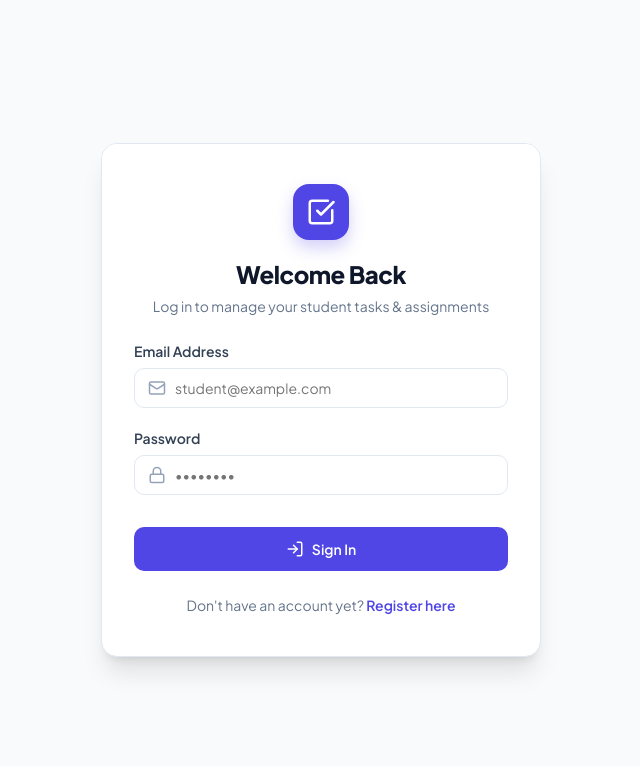
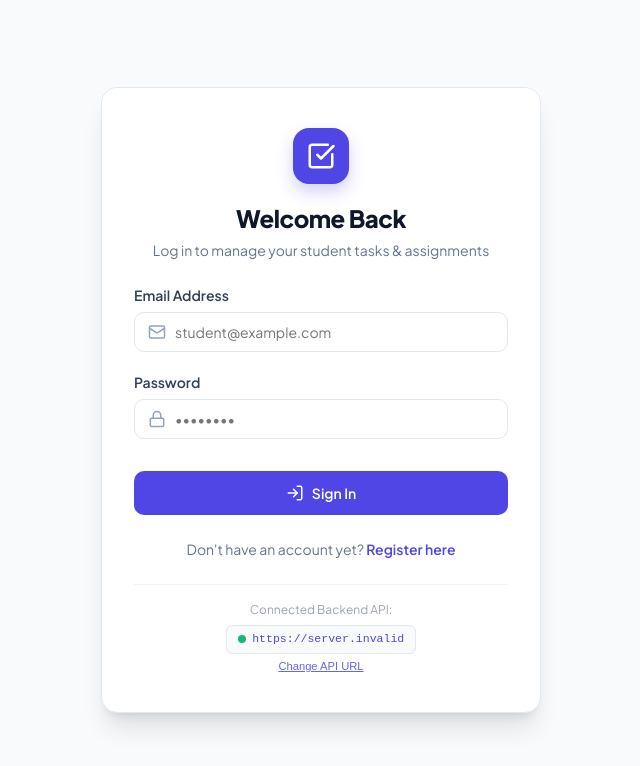
Before and after one commit to mehabin225072/student-task-manager, a React (Vite) app in the folder client/: page /#/login in a window 1280 px wide. Shown: the top 766 px of the page, without its empty margins (319-959 px from the left). Built offline with nearby package versions, Linux system fonts and the light colour scheme; no server answers; the HTML template or start-up script is replaced by a standard one.

Commit message:
fix: smart API url resolution, timeout handling, and Render blueprint tuning

```diff
--- a/client/src/pages/Login.jsx
+++ b/client/src/pages/Login.jsx
@@ -1,6 +1,7 @@
 import React, { useState } from 'react';
 import { Link, useNavigate } from 'react-router-dom';
 import { useAuth } from '../context/AuthContext';
+import { getApiBaseUrl, setApiBaseUrl } from '../services/api';
 import { CheckSquare, LogIn, Lock, Mail, AlertCircle } from 'lucide-react';
 
 const Login = () => {
@@ -33,10 +34,20 @@ const Login = () => {
       navigate('/');
     } catch (err) {
       console.error('Login error:', err);
-      setError(
-        err.response?.data?.message ||
-          'Failed to sign in. Please verify your credentials or server connection.'
-      );
+      if (err.customMessage) {
+        setError(err.customMessage);
+      } else if (err.response?.data?.message) {
+        setError(err.response.data.message);
+      } else if (!err.response && (err.message?.includes('Network') || err.code === 'ERR_NETWORK')) {
+        setError(
+          'Cannot connect to backend server. The cloud backend is waking up or not yet deployed on Render. Please verify below.'
+        );
+      } else {
+        setError(
+          err.response?.data?.message ||
+            'Failed to sign in. Please verify your credentials or server connection.'
+        );
+      }
     } finally {
       setLoading(false);
     }
@@ -217,6 +228,77 @@ const Login = () => {
               Register here
             </Link>
           </div>
+
+          {/* Server Connection Info */}
+          <div
+            style={{
+              marginTop: '1.5rem',
+              textAlign: 'center',
+              borderTop: '1px solid #f3f4f6',
+              paddingTop: '1rem',
+            }}
+          >
+            <p style={{ fontSize: '0.75rem', color: '#9ca3af', marginBottom: '0.35rem' }}>
+              Connected Backend API:
+            </p>
+            <div
+              style={{
+                display: 'inline-flex',
+                alignItems: 'center',
+                gap: '0.4rem',
+                backgroundColor: '#f8fafc',
+                padding: '0.3rem 0.65rem',
+                borderRadius: '6px',
+                border: '1px solid #e2e8f0',
+                maxWidth: '100%',
+                overflow: 'hidden',
+              }}
+            >
+              <span
+                style={{
+                  width: '8px',
+                  height: '8px',
+                  borderRadius: '50%',
+                  backgroundColor: '#10b981',
+                  flexShrink: 0,
+                }}
+              ></span>
+              <code
+                style={{
+                  fontSize: '0.72rem',
+                  color: '#4f46e5',
+                  wordBreak: 'break-all',
+                }}
+              >
+                {getApiBaseUrl()}
+              </code>
+            </div>
+            <button
+              type="button"
+              onClick={() => {
+                const current = getApiBaseUrl();
+                const newUrl = window.prompt(
+                  'Configure Backend API URL (e.g. from Render):\nLeave empty to reset to default.',
+                  current
+                );
+                if (newUrl !== null) {
+                  setApiBaseUrl(newUrl);
+                }
+              }}
+              style={{
+                display: 'block',
+                margin: '0.4rem auto 0',
+                fontSize: '0.7rem',
+                color: '#6366f1',
+                background: 'none',
+                border: 'none',
+                cursor: 'pointer',
+                textDecoration: 'underline',
+              }}
+            >
+              Change API URL
+            </button>
+          </div>
         </form>
       </div>
     </div>
--- a/client/src/pages/Register.jsx
+++ b/client/src/pages/Register.jsx
@@ -1,7 +1,8 @@
 import React, { useState } from 'react';
 import { Link, useNavigate } from 'react-router-dom';
 import { useAuth } from '../context/AuthContext';
-import { CheckSquare, UserPlus, Lock, Mail, User, GraduationCap, AlertCircle } from 'lucide-react';
+import { getApiBaseUrl, setApiBaseUrl } from '../services/api';
+import { CheckSquare, UserPlus, Lock, Mail, User, GraduationCap, AlertCircle, Server } from 'lucide-react';
 
 const Register = () => {
   const [formData, setFormData] = useState({
@@ -54,10 +55,20 @@ const Register = () => {
       navigate('/');
     } catch (err) {
       console.error('Registration error:', err);
-      setError(
-        err.response?.data?.message ||
-          'Failed to create account. Please check your details and try again.'
-      );
+      if (err.customMessage) {
+        setError(err.customMessage);
+      } else if (err.response?.data?.message) {
+        setError(err.response.data.message);
+      } else if (!err.response && (err.message?.includes('Network') || err.code === 'ERR_NETWORK')) {
+        setError(
+          'Cannot connect to backend server. The cloud backend is waking up or not yet deployed on Render. Please verify below.'
+        );
+      } else {
+        setError(
+          err.response?.data?.message ||
+            'Failed to create account. Please check your details and try again.'
+        );
+      }
     } finally {
       setLoading(false);
     }
@@ -325,6 +336,77 @@ const Register = () => {
               Sign In
             </Link>
           </div>
+
+          {/* Server Connection Info */}
+          <div
+            style={{
+              marginTop: '1.5rem',
+              textAlign: 'center',
+              borderTop: '1px solid #f3f4f6',
+              paddingTop: '1rem',
+            }}
+          >
+            <p style={{ fontSize: '0.75rem', color: '#9ca3af', marginBottom: '0.35rem' }}>
+              Connected Backend API:
+            </p>
+            <div
+              style={{
+                display: 'inline-flex',
+                alignItems: 'center',
+                gap: '0.4rem',
+                backgroundColor: '#f8fafc',
+                padding: '0.3rem 0.65rem',
+                borderRadius: '6px',
+                border: '1px solid #e2e8f0',
+                maxWidth: '100%',
+                overflow: 'hidden',
+              }}
+            >
+              <span
+                style={{
+                  width: '8px',
+                  height: '8px',
+                  borderRadius: '50%',
+                  backgroundColor: '#10b981',
+                  flexShrink: 0,
+                }}
+              ></span>
+              <code
+                style={{
+                  fontSize: '0.72rem',
+                  color: '#4f46e5',
+                  wordBreak: 'break-all',
+                }}
+              >
+                {getApiBaseUrl()}
+              </code>
+            </div>
+            <button
+              type="button"
+              onClick={() => {
+                const current = getApiBaseUrl();
+                const newUrl = window.prompt(
+                  'Configure Backend API URL (e.g. from Render):\nLeave empty to reset to default.',
+                  current
+                );
+                if (newUrl !== null) {
+                  setApiBaseUrl(newUrl);
+                }
+              }}
+              style={{
+                display: 'block',
+                margin: '0.4rem auto 0',
+                fontSize: '0.7rem',
+                color: '#6366f1',
+                background: 'none',
+                border: 'none',
+                cursor: 'pointer',
+                textDecoration: 'underline',
+              }}
+            >
+              Change API URL
+            </button>
+          </div>
         </form>
       </div>
     </div>
--- a/client/src/services/api.js
+++ b/client/src/services/api.js
@@ -1,8 +1,39 @@
 import axios from 'axios';
 
-// Base URL configured from environment variable
+// Dynamically determine the base API URL:
+// 1. Explicit environment variable
+// 2. Custom override from localStorage
+// 3. Render cloud backend for GitHub Pages production
+// 4. Localhost for local development
+export const getApiBaseUrl = () => {
+  if (import.meta.env.VITE_API_URL) {
+    return import.meta.env.VITE_API_URL;
+  }
+  if (typeof window !== 'undefined') {
+    const custom = localStorage.getItem('student_api_url');
+    if (custom) return custom;
+
+    if (window.location.hostname.includes('github.io')) {
+      return 'https://student-task-manager-api.onrender.com/api';
+    }
+  }
+  return 'http://localhost:5000/api';
+};
+
+export const setApiBaseUrl = (url) => {
+  if (typeof window !== 'undefined') {
+    if (url && url.trim()) {
+      localStorage.setItem('student_api_url', url.trim());
+    } else {
+      localStorage.removeItem('student_api_url');
+    }
+    window.location.reload();
+  }
+};
+
 const API = axios.create({
-  baseURL: import.meta.env.VITE_API_URL || 'http://localhost:5000/api',
+  baseURL: getApiBaseUrl(),
+  timeout: 35000, // 35 seconds to allow Render cold start
   headers: {
     'Content-Type': 'application/json',
   },
@@ -20,7 +51,7 @@ API.interceptors.request.use(
   (error) => Promise.reject(error)
 );
 
-// Response interceptor: handle 401 Unauthorized globally
+// Response interceptor: handle 401 Unauthorized globally and handle network timeouts gracefully
 API.interceptors.response.use(
   (response) => response,
   (error) => {
@@ -35,6 +66,13 @@ API.interceptors.response.use(
         window.location.hash = '#/login';
       }
     }
+
+    if (error.code === 'ECONNABORTED' || (error.message && error.message.includes('timeout'))) {
+      error.customMessage = 'Server request timed out. Free cloud servers take 30-45 seconds to wake up from sleep mode on first request. Please try again in a few moments.';
+    } else if (!error.response && error.message && error.message.includes('Network Error')) {
+      error.customMessage = 'Cannot connect to backend server. Please make sure the backend is deployed on Render or verify your internet connection.';
+    }
+
     return Promise.reject(error);
   }
 );
```
Also changed, not shown: 2 other files (tests, documents, lock files or other folders).
